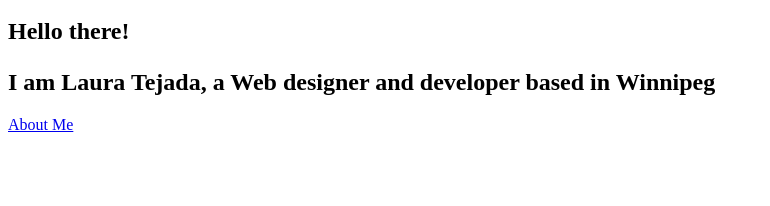
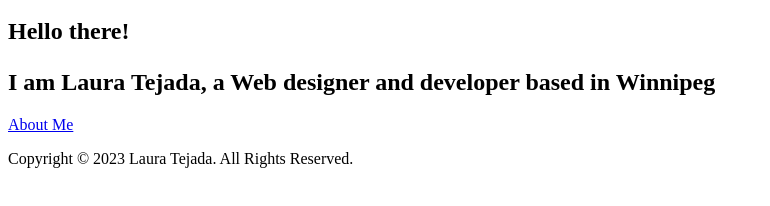
Before and after one commit to lauratejada/website, a plain HTML site: page index.html in a window 1280 px wide. Shown: the part 136-342 px from the top of the page, without its empty margins (0-770 px from the left). Drawn offline with Linux system fonts and the light colour scheme.

Commit message:
footer created

```diff
--- a/index.html
+++ b/index.html
@@ -41,5 +41,12 @@
             </div>
         </section>
     </main>
+    <footer>
+        <div class="container flex">
+            <div class="copy">
+                <p>Copyright &copy; 2023 Laura Tejada. All Rights Reserved.</p>
+            </div>
+        </div>
+     </footer>
 </body>
 </html>
```
